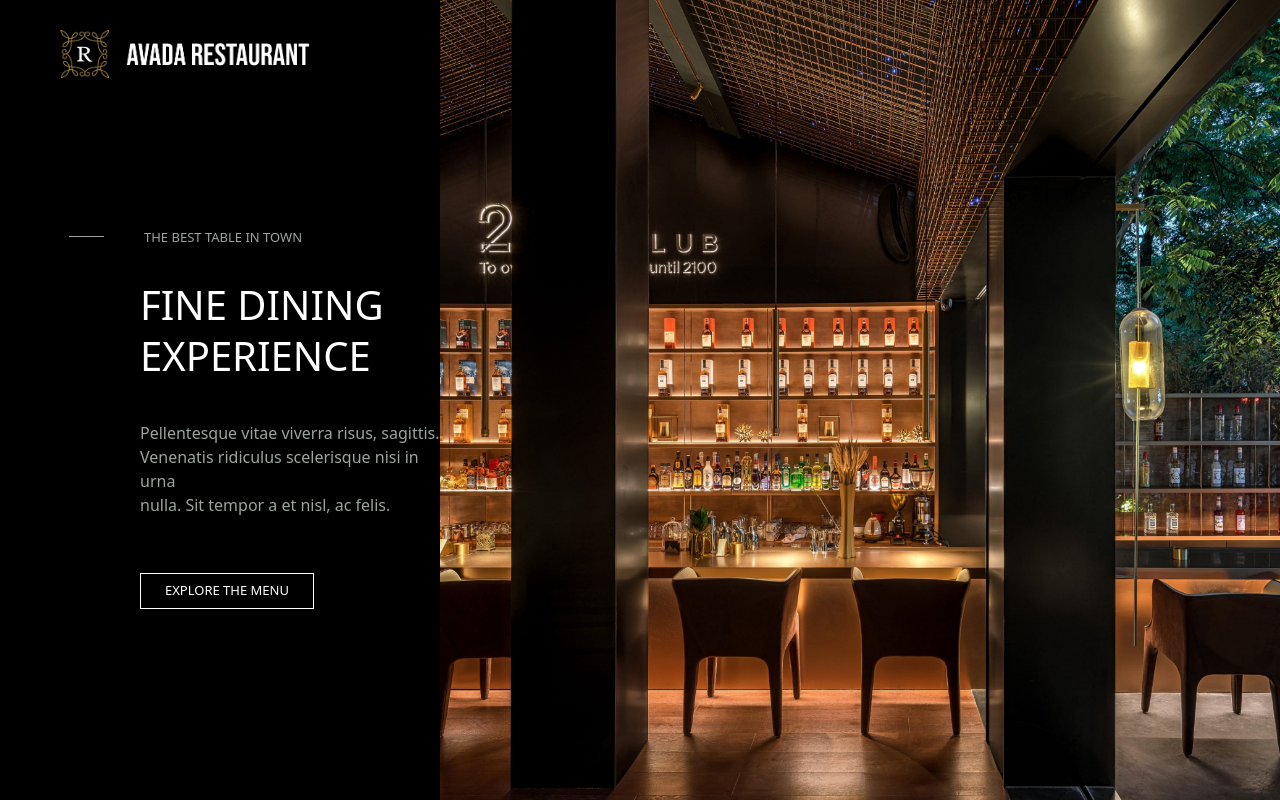
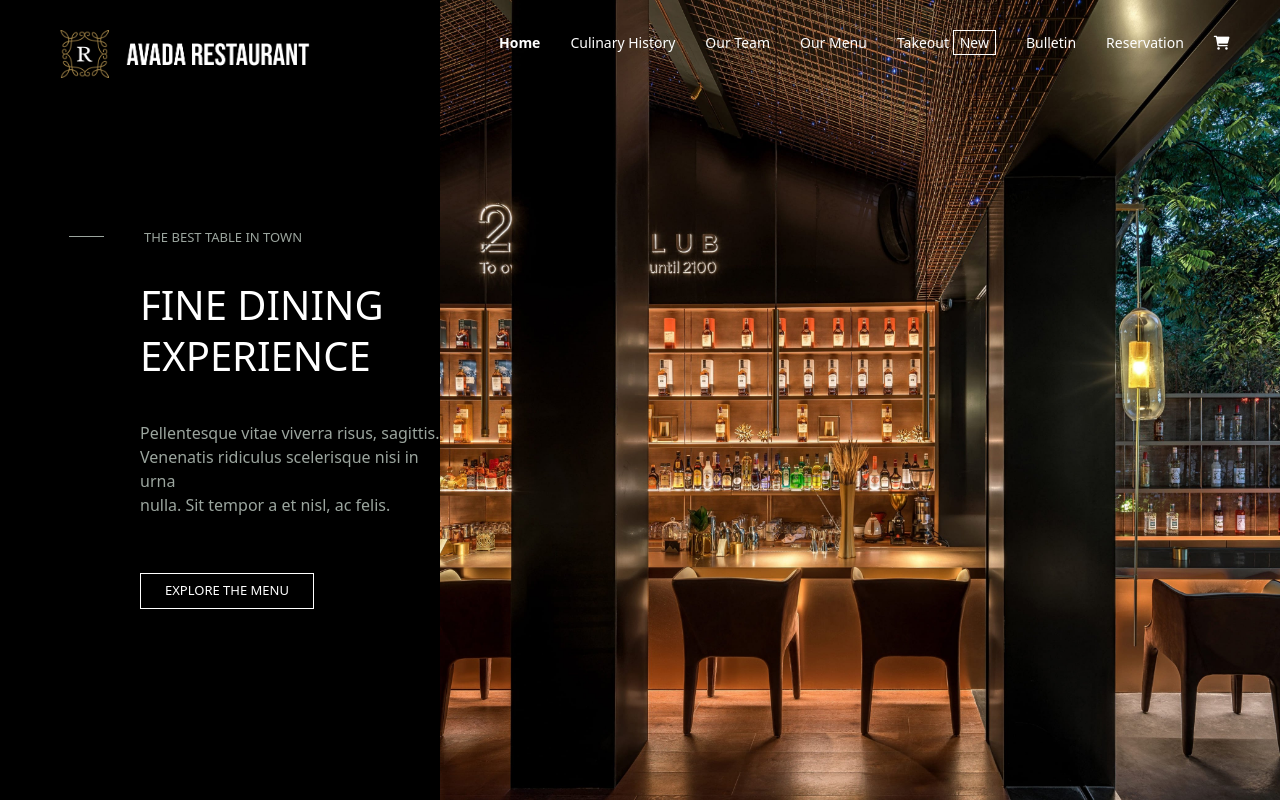
Before and after one commit to Mattia311/proj-html-vuejs, a Vue app: page / in a window 1280 px wide. Built offline with nearby package versions, Linux system fonts and the light colour scheme.

Commit message:
Header complete

```diff
--- a/package.json
+++ b/package.json
@@ -8,6 +8,7 @@
     "lint": "vue-cli-service lint"
   },
   "dependencies": {
+    "@fortawesome/fontawesome-svg-core": "^1.2.36",
     "bootstrap": "^5.1.3",
     "core-js": "^3.6.5",
     "vue": "^2.6.11"
--- a/src/App.vue
+++ b/src/App.vue
@@ -24,4 +24,5 @@ export default {
 
 <style lang="scss">
 @import "../node_modules/bootstrap/scss/bootstrap.scss";
+@import url('https://cdnjs.cloudflare.com/ajax/libs/font-awesome/6.0.0-beta2/css/all.min.css');
 </style>
--- a/src/components/SiteHeader.vue
+++ b/src/components/SiteHeader.vue
@@ -19,7 +19,21 @@
           </div>
       </div>
       <div class="header_right">
-          <img class="img_header" src="../assets/images/slider52x.jpg" alt="">
+          <div>
+              <img class="img_header" src="../assets/images/slider52x.jpg" alt="">
+          </div>
+          <div>
+              <ul class="d-flex">
+                  <li><nav><a href=""><strong>Home</strong></a></nav></li>
+                  <li><nav><a href="">Culinary History</a></nav></li>
+                  <li><nav><a href="">Our Team</a></nav></li>
+                  <li><nav><a href="">Our Menu</a></nav></li>
+                  <li><nav><a href="">Takeout <button>New</button></a></nav></li>
+                  <li><nav><a href="">Bulletin</a></nav></li>
+                  <li><nav><a href="">Reservation</a></nav></li>
+                  <li><nav><a href=""><i class="fas fa-shopping-cart"></i></a></nav></li>
+              </ul>
+          </div>
       </div>
   </div>
 </template>
@@ -87,8 +101,28 @@ export default {
         .img_header {
             width: 840px;
             height: 800px;
+            position: relative;
+        }
+        ul {
+            position: absolute;
+            top: 30px;
+            margin-left: 27px;
+            li {
+            list-style: none;
+            margin-right: 30px;
+            a {
+                text-decoration: none;
+                color: white;
+                font-size: 14px;
+            }
+            button {
+                background: transparent;
+                color: white;
+                border: 1px solid white;
+            }
+        }
+        }
 
-        }
     }
 }
 
--- a/src/components/SiteMain.vue
+++ b/src/components/SiteMain.vue
@@ -1,6 +1,10 @@
 <template>
-  <div>
-
+  <div class="main">
+      <div>
+          <div></div>
+          <div></div>
+      </div>
+      <div></div>
   </div>
 </template>
 
```
Also changed, not shown: 1 other file (tests, documents, lock files or other folders).
